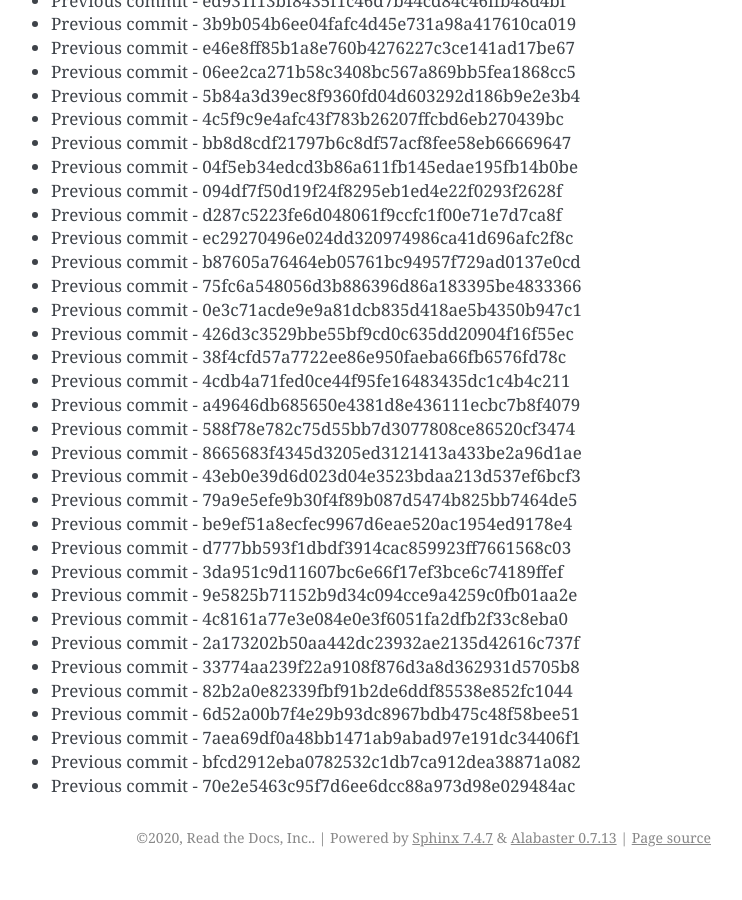
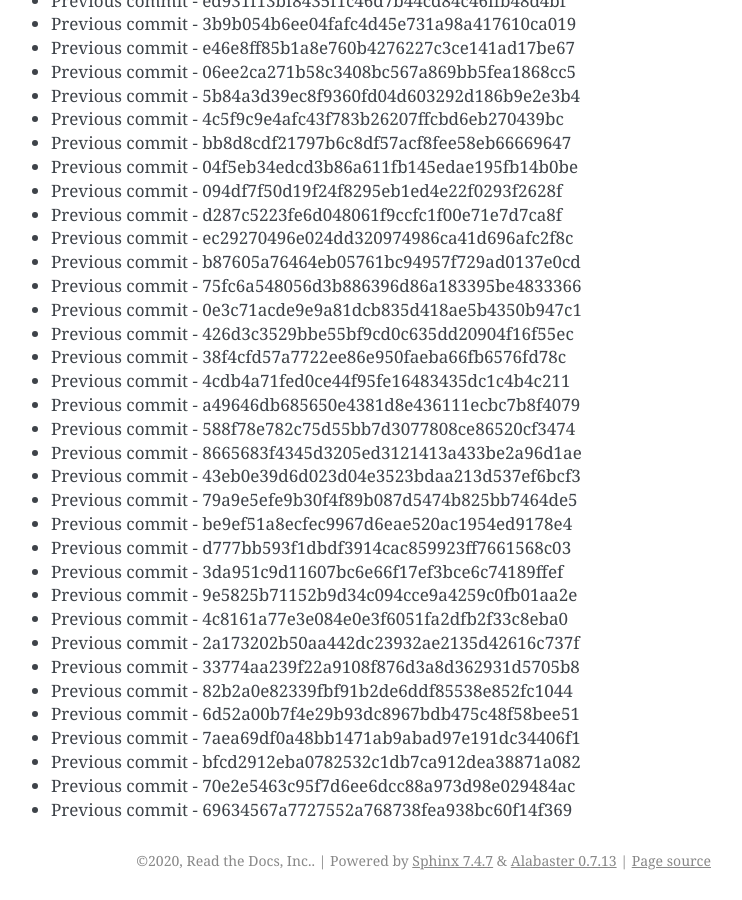
Before and after one commit to readthedocs/rtd-git-stresstest, a Sphinx documentation site: the page built from docs/updates.rst, in a window 1280 px wide and 900 px high, scrolled down 32876 px. Shown: the whole window, without its empty margins (399-1141 px from the left). Built offline with Sphinx 7.4.7, drawn with Linux system fonts in a browser that asks for light colours; before the commit the page ends 33753 px from its top, so only the background shows below that.

Commit message:
Generating commit from previous: 69634567a7727552a768738fea938bc60f14f369

```diff
--- a/docs/updates.rst
+++ b/docs/updates.rst
@@ -1413,3 +1413,4 @@ It can be tested for any performance characteristics.
 * Previous commit - 7aea69df0a48bb1471ab9abad97e191dc34406f1
 * Previous commit - bfcd2912eba0782532c1db7ca912dea38871a082
 * Previous commit - 70e2e5463c95f7d6ee6dcc88a973d98e029484ac
+* Previous commit - 69634567a7727552a768738fea938bc60f14f369
```
